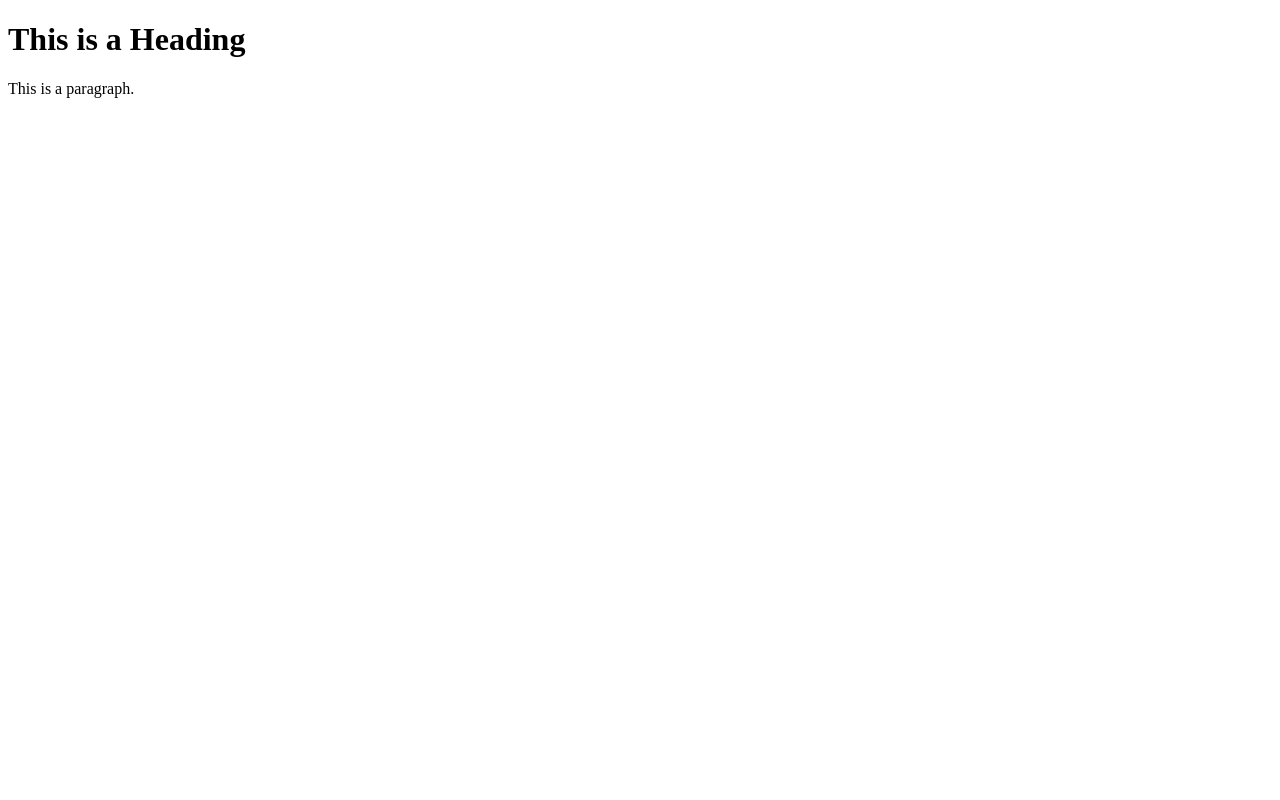
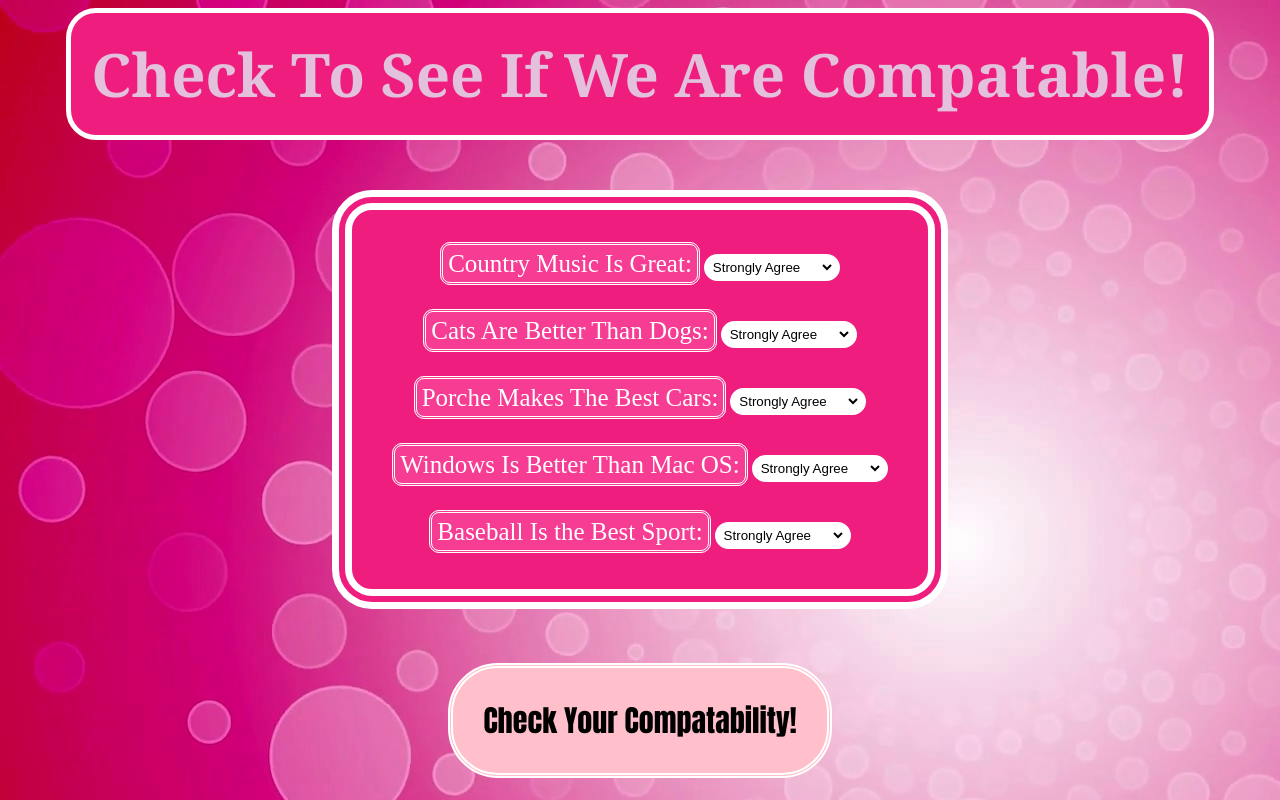
Before and after one commit to krzysiaknick/matchmaker-for-web, a plain HTML site: page index.html in a window 1280 px wide. Drawn offline with Linux system fonts and the light colour scheme.

Commit message:
Add files via upload

```diff
--- a/index.html
+++ b/index.html
@@ -1,14 +1,106 @@
 <!DOCTYPE html>
 <html lang="en">
-
 <head>
-  <meta charset="UTF-8">
-  <title>Page Title</title>
+    <meta charset="UTF-8">
+    <meta name="viewport" content="width=device-width, initial-scale=1.0">
+    <title>match-maker-for-web</title>
+    <link rel="stylesheet" href="match-maker.css">
 </head>
 <body>
+    <h1>Check To See If We Are Compatable!</h1>
+    <div>
+    <label for="q1" class="main">Country Music Is Great:</label>
 
-  <h1>This is a Heading</h1>
-  <p>This is a paragraph.</p>
+<select name="question one" id="q1" class="label">
+  <option value="5">Strongly Agree</option>
+  <option value="4">Agree</option>
+  <option value="3">Meh</option>
+  <option value="2">Disagree</option>
+  <option value="1">Strongly Disagree</option>
 
+</select>
+    <br><br><br>
+<label for="q2" class="main">Cats Are Better Than Dogs:</label>
+
+<select name="question two" id="q2" class="label">
+  <option value="5">Strongly Agree</option>
+  <option value="4">Agree</option>
+  <option value="3">Meh</option>
+  <option value="2">Disagree</option>
+  <option value="1">Strongly Disagree</option>
+
+</select>
+<br><br><br>
+<label for="q3" class="main">Porche Makes The Best Cars:</label>
+
+<select name="question three" id="q3" class="label">
+  <option value="5">Strongly Agree</option>
+  <option value="4">Agree</option>
+  <option value="3">Meh</option>
+  <option value="2">Disagree</option>
+  <option value="1">Strongly Disagree</option>
+
+  <br><br><br>
+
+</select>
+<br><br><br>
+<label for="q4" class="main">Windows Is Better Than Mac OS:</label>
+
+<select name="question four" id="q4" class="label">
+  <option value="5">Strongly Agree</option>
+  <option value="4">Agree</option>
+  <option value="3">Meh</option>
+  <option value="2">Disagree</option>
+  <option value="1">Strongly Disagree</option>
+
+</select>
+
+<br><br><br>
+<label for="q5" class="main">Baseball Is the Best Sport:</label>
+
+<select name="question five" id="q5" class="label">
+  <option value="5">Strongly Agree</option>
+  <option value="4">Agree</option>
+  <option value="3">Meh</option>
+  <option value="2">Disagree</option>
+  <option value="1">Strongly Disagree</option>
+
+</select>
+</div>
+<br><br><br>
+<button onclick="calculatebutton()" class="button">Check Your Compatability!</button>
+<p id="printscorehere"></p>
+
+<script>
+
+
+//values indicate which respose is correct (5 being an exact match, 1 being worst answer)
+const  correctanswer = [4,1,5,4,1]
+const maxscore = 25
+
+
+
+function calculatebutton(){
+let question1answer = document.getElementById("q1").selectedOptions[0].value;
+let question2answer = document.getElementById("q2").selectedOptions[0].value;
+let question3answer = document.getElementById("q3").selectedOptions[0].value;
+let question4answer= document.getElementById("q4").selectedOptions[0].value;
+let question5answer = document.getElementById("q5").selectedOptions[0].value;
+
+let question1score = 5 - Math.abs(question1answer - correctanswer[0]);
+let question2score = 5 - Math.abs(question2answer - correctanswer[1]);
+let question3score = 5 - Math.abs(question3answer - correctanswer[2]);
+let question4score = 5 - Math.abs(question4answer - correctanswer[3]);
+let question5score = 5 - Math.abs(question5answer - correctanswer[4]);
+
+let totalscore = question1score + question2score + question3score + question4score + question5score
+  totalscore *= 100 /maxscore;
+  totalscore = Math.round(totalscore);
+
+
+document.getElementById("printscorehere").innerHTML = "You are " + totalscore + "% Compatable!!!";
+
+}
+</script>
 </body>
 </html>
```
